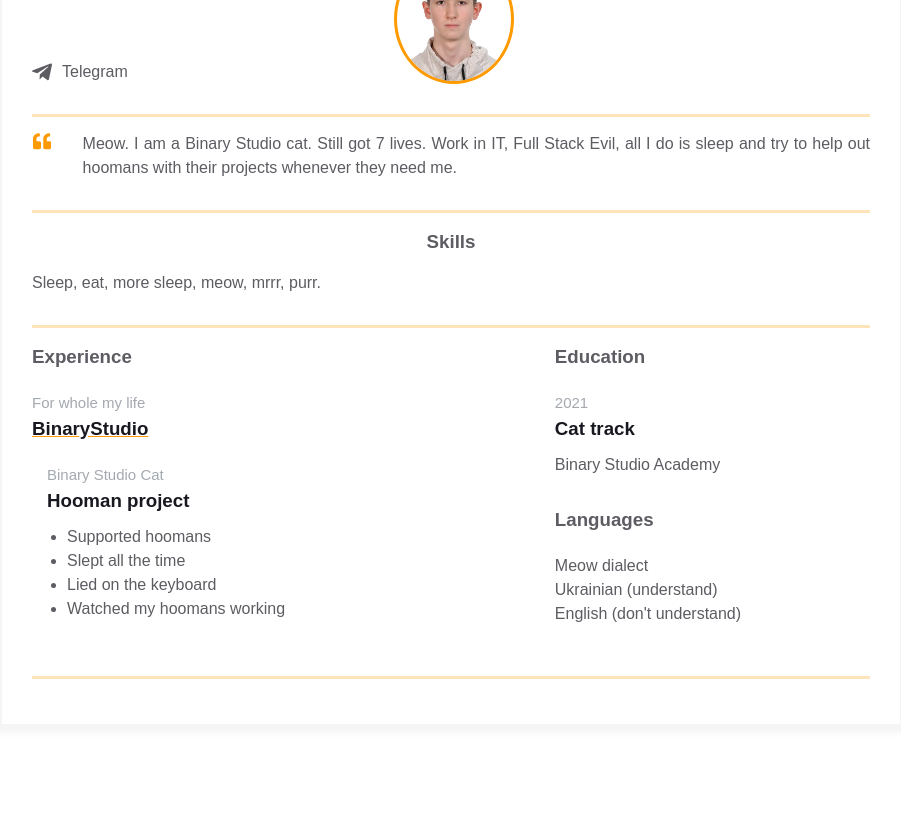
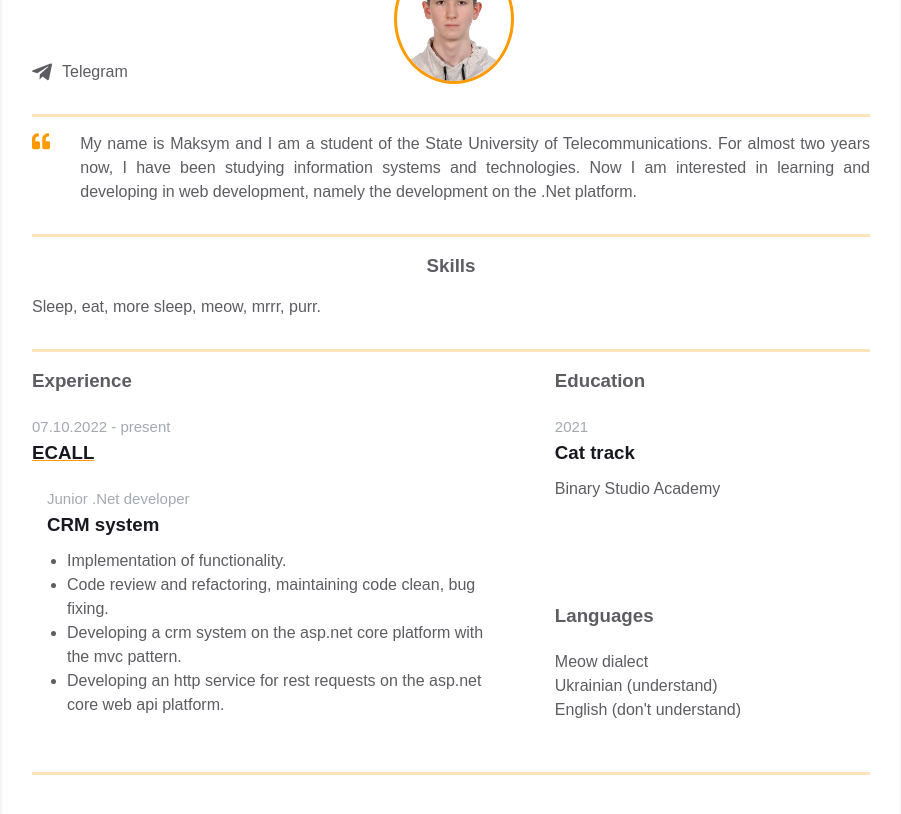
Before and after one commit to KovaxKPI/homepage, a plain HTML site: page index.html in a window 1280 px wide. Shown: the part 248-1062 px from the top of the page, without its empty margins (189-1090 px from the left). Before the commit the page ends 1023 px from the top, so only its background shows below. Drawn offline with Linux system fonts and the light colour scheme.

Commit message:
Added my own experience info

```diff
--- a/index.html
+++ b/index.html
@@ -48,7 +48,7 @@
               </div>
             </div>
           </div>
-        <div class="container">
+          <div class="container">
             <div class="resume__block">
               <div class="intro">
                 <div class="intro__icon-wrapper">
@@ -58,14 +58,14 @@
                     </path>
                   </svg>
                 </div>
-                <p class="intro_text">Meow.
-                  I am a Binary Studio cat. Still got 7 lives. Work in IT, Full Stack Evil,
-                  all I do is sleep and try to help out hoomans with their projects whenever
-                  they need me.
+                <p class="intro_text">My name is Maksym and I am a student of the State University of Telecommunications.
+                  For almost two years now, I have been studying information systems and technologies.
+                  Now I am interested in learning and developing in web development, namely the development on the .Net platform.
                 </p>
               </div>
             </div>
-        </div>
+          </div>
+
             <div class="container">
                 <div class="resume__block">
                     <div class="skills">
@@ -81,17 +81,17 @@
                             <h3 class="experiences__header">Experience</h3>
                             <div class="experiences__company">
                                 <div class="experiences__company-header">
-                                    <span class="experiences__company-header-durability">For whole my life</span>
-                                    <h3 class="experiences__company-header-name">BinaryStudio</h3>
+                                    <span class="experiences__company-header-durability">07.10.2022 - present</span>
+                                    <h3 class="experiences__company-header-name">ECALL</h3>
                                 </div>
                                 <div class="experiences__company-project">
-                                    <span class="experiences__company-project-role">Binary Studio Cat</span>
-                                    <h3 class="experiences__company-project-name">Hooman project</h3>
+                                    <span class="experiences__company-project-role">Junior .Net developer</span>
+                                    <h3 class="experiences__company-project-name">CRM system</h3>
                                     <ul class="experiences__company-project-responsibilities">
-                                        <li>Supported hoomans</li>
-                                        <li>Slept all the time</li>
-                                        <li>Lied on the keyboard</li>
-                                        <li>Watched my hoomans working</li>
+                                        <li>Implementation of functionality.</li>
+                                        <li>Code review and refactoring, maintaining code clean, bug fixing.</li>
+                                        <li>Developing a crm system on the asp.net core platform with the mvc pattern.</li>
+                                        <li>Developing an http service for rest requests on the asp.net core web api platform.</li>
                                     </ul>
                                 </div>
                             </div>
```
